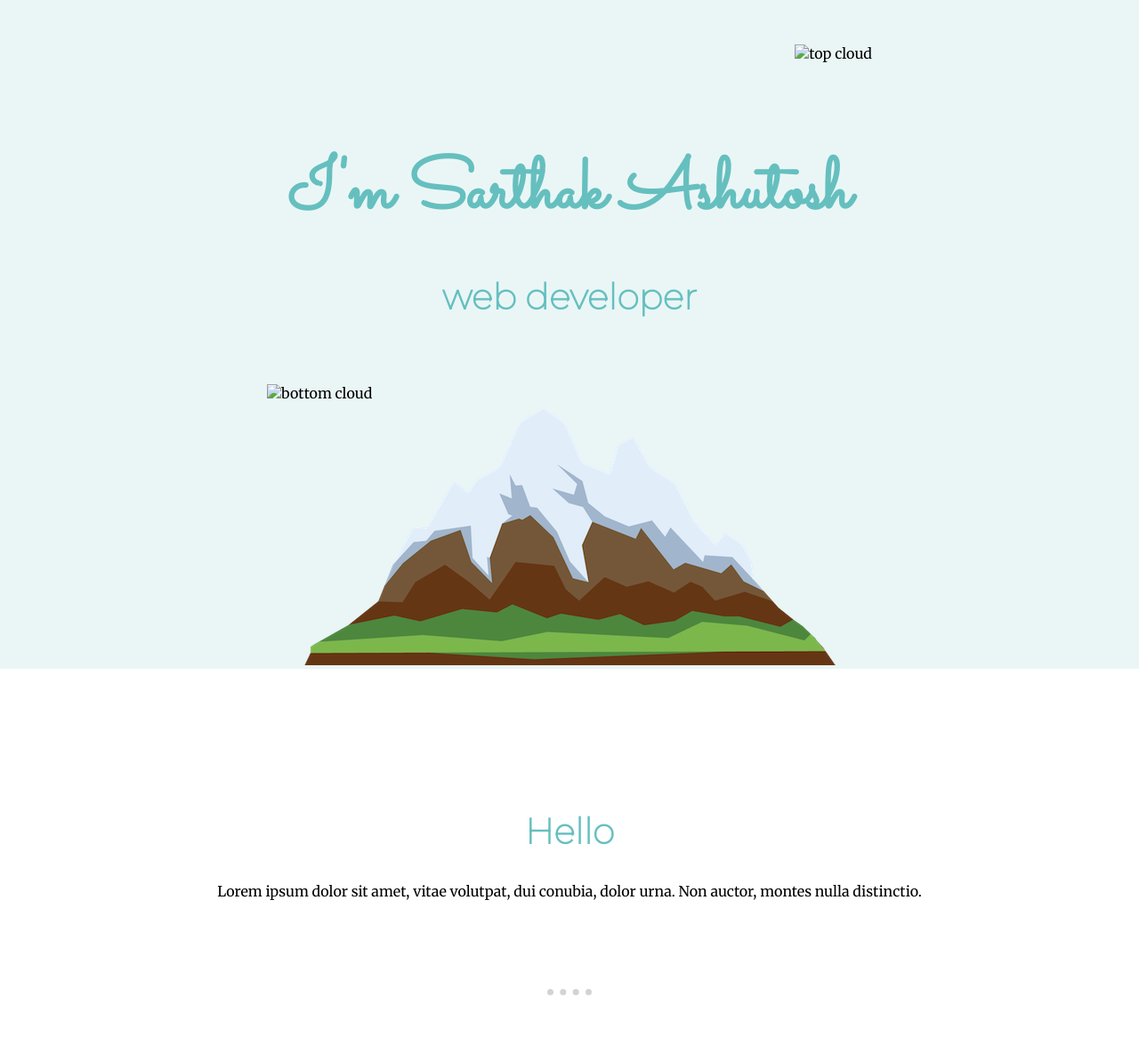
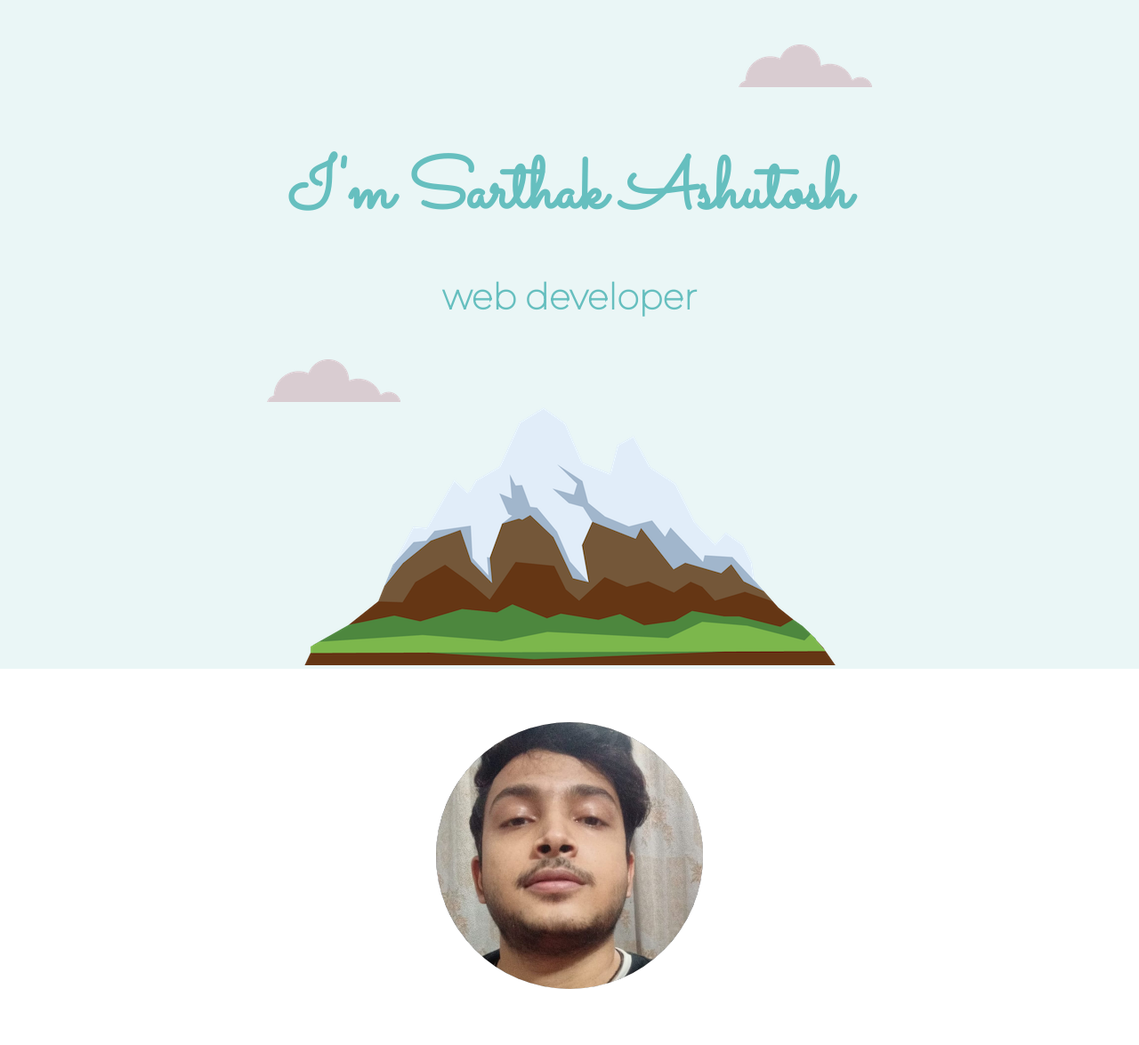
Before and after one commit to SarthakAshutosh13/mystaticwebsite, a plain HTML site: page index.html in a window 1280 px wide. Shown: the top 1175 px of the page at 89% size. Drawn offline with Linux system fonts and the light colour scheme; files whose address does not match are found by name.

Commit message:
Update index.html

```diff
--- a/index.html
+++ b/index.html
@@ -11,11 +11,11 @@
   <body>
     <div class="top-container">
 
-      <img class="top-cloud" src="imgg/cloud.png" alt="top cloud">
+      <img class="top-cloud" src="cloud.png" alt="top cloud">
 
        <h1>I'm Sarthak Ashutosh</h1>
        <h2 class="description"> web developer</h2>
-       <img class="bottom-cloud" src="imgg/cloud.png" alt="bottom cloud">
+       <img class="bottom-cloud" src="cloud.png" alt="bottom cloud">
        <img src="imgg/mountain.png" alt="mountain">
 
     </div>
@@ -23,7 +23,7 @@
 
     <div class="middle-container">
       <div class="profile">
-        <img class="myimage" src="imgg/sarthu.jpeg" alt="">
+        <img class="myimage" src="sarthu.jpeg" alt="">
         <h2><strong>Hello</strong></h2>
         <p>Lorem ipsum dolor sit amet, vitae volutpat, dui conubia, dolor urna. Non auctor, montes nulla distinctio.</p>
       </div>
```
